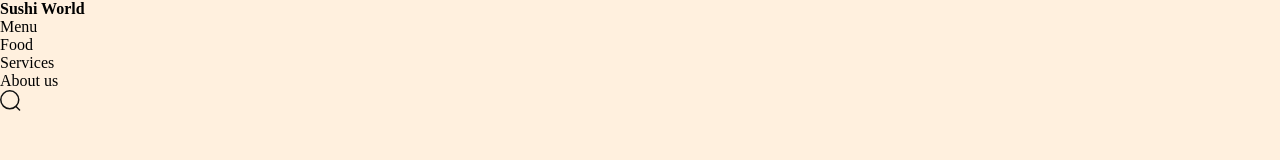
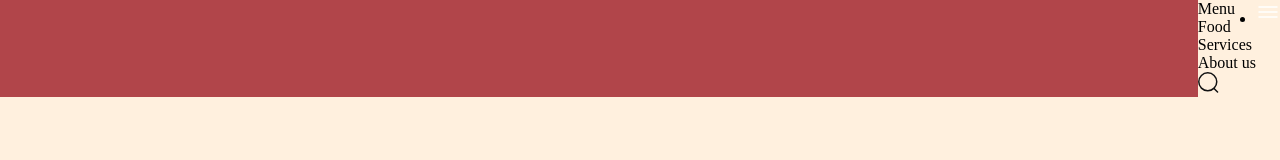
Before and after one commit to FFSediq/Project-Sushi, a website built with Vite: page public/index.html in a window 1280 px wide. Built offline with nearby package versions, Linux system fonts and the light colour scheme.

Commit message:
Reorganised and updated CSS

```diff
--- /dev/null
+++ b/public/css/header.css
@@ -0,0 +1,25 @@
+.header__nav{
+    display: flex;
+    overflow: hidden;
+}
+
+.header__logo{
+    flex: 1;
+    display:flex;
+
+    position: relative;
+    padding: 20px;
+}
+
+.header__logo-overlay{
+    position:absolute;
+    inset: 0;
+    width: 100%;
+    background-color: var(--primary-color);
+    z-index: 1;
+}
+
+.header__logo h4{
+    padding-left: 40px;
+    color: #fff;
+}
--- a/public/style.css
+++ b/public/css/style.css
@@ -2,8 +2,8 @@
 @import url("https://fonts.googleapis.com/css2?family=Plus+Jakarta+Sans:wght@200;300;400;500;600;700;800&display=swap");
 
 /* other css file imports */
-/* @import url("sections/header.css");
-@import url("sections/hero.css");
+@import url("header.css");
+/* @import url("sections/hero.css");
 @import url("sections/about.css");
 @import url("sections/popular.css");
 @import url("sections/trending.css");
--- a/public/index.html
+++ b/public/index.html
@@ -5,7 +5,7 @@
     <meta name="viewport" content="width=device-width, initial-scale=1.0">
     <title>Sushi World</title>
     <link rel="icon" href="/sushi-9.png">
-    <link rel="stylesheet" href="style.css">
+    <link rel="stylesheet" href="css/style.css">
 </head>
     <body>
         <header>
@@ -31,8 +31,13 @@
                         <img src="assets/search.svg" alt="search">
                     </li>
                 </ul>
+                <ul class="header_menu-mobile">
+                    <li>
+                        <img src="assets/menu.svg" alt="menu">
+                    </li>
+                </ul>
             </nav>
         </header>
-    <script src="script.js" type="module"></script>
+    <script src="js/script.js" type="module"></script>
     </body>
 </html>
```
Also changed, not shown: public/js/script.js (renamed from public/script.js).
